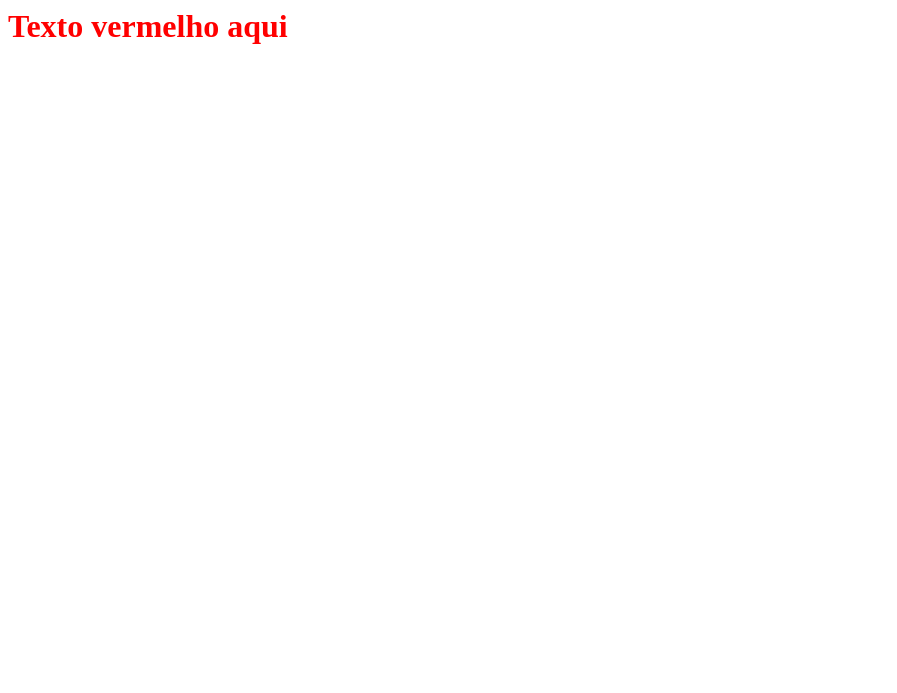
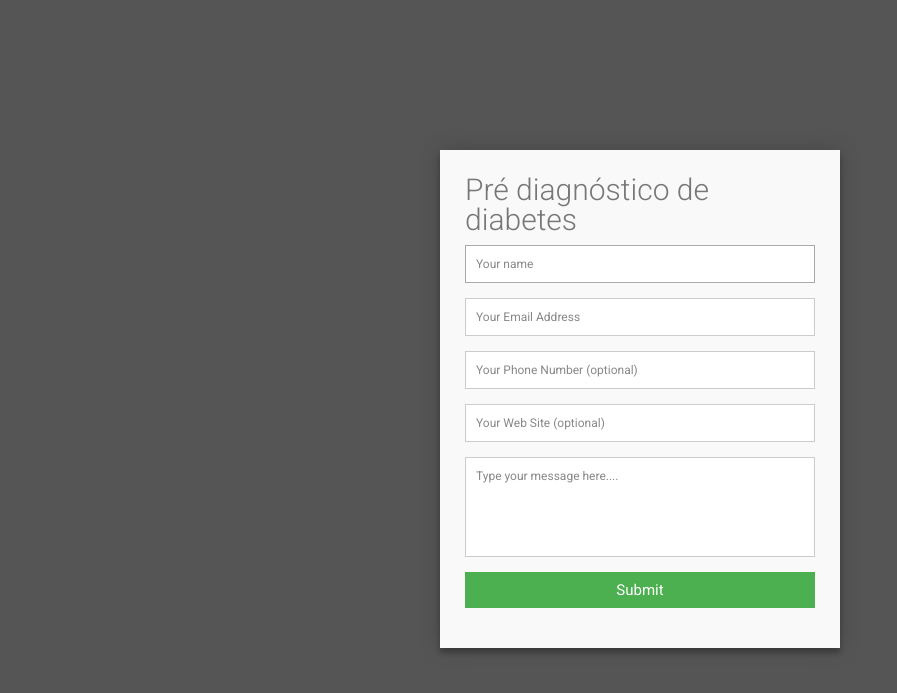
Before and after one commit to talysonleocadio/pyve_bayes, a Flask app: page / in a window 1280 px wide. Shown: the top 693 px of the page, without its empty margins (0-897 px from the left). Run offline with Flask 2, Linux system fonts and the light colour scheme.

Commit message:
Criação de form base para a aplicação

```diff
--- a/app/static/styles/indexpage.css
+++ b/app/static/styles/indexpage.css
@@ -1,3 +1,144 @@
-.red-text {
-  color: red;
+@import url(https://fonts.googleapis.com/css?family=Roboto:400,300,600,400italic);
+* {
+  margin: 0;
+  padding: 0;
+  box-sizing: border-box;
+  -webkit-box-sizing: border-box;
+  -moz-box-sizing: border-box;
+  -webkit-font-smoothing: antialiased;
+  -moz-font-smoothing: antialiased;
+  -o-font-smoothing: antialiased;
+  font-smoothing: antialiased;
+  text-rendering: optimizeLegibility;
 }
+
+body {
+  font-family: "Roboto", Helvetica, Arial, sans-serif;
+  font-weight: 100;
+  font-size: 12px;
+  line-height: 30px;
+  color: #777;
+  background: #555;
+}
+
+.container {
+  max-width: 400px;
+  width: 100%;
+  margin: 0 auto;
+  position: relative;
+}
+
+#contact input[type="text"],
+#contact input[type="email"],
+#contact input[type="tel"],
+#contact input[type="url"],
+#contact textarea,
+#contact button[type="submit"] {
+  font: 400 12px/16px "Roboto", Helvetica, Arial, sans-serif;
+}
+
+#contact {
+  background: #F9F9F9;
+  padding: 25px;
+  margin: 150px 0;
+  box-shadow: 0 0 20px 0 rgba(0, 0, 0, 0.2), 0 5px 5px 0 rgba(0, 0, 0, 0.24);
+}
+
+#contact h3 {
+  display: block;
+  font-size: 30px;
+  font-weight: 300;
+  margin-bottom: 10px;
+}
+
+#contact h4 {
+  margin: 5px 0 15px;
+  display: block;
+  font-size: 13px;
+  font-weight: 400;
+}
+
+fieldset {
+  border: medium none !important;
+  margin: 0 0 10px;
+  min-width: 100%;
+  padding: 0;
+  width: 100%;
+}
+
+#contact input[type="text"],
+#contact input[type="email"],
+#contact input[type="tel"],
+#contact input[type="url"],
+#contact textarea {
+  width: 100%;
+  border: 1px solid #ccc;
+  background: #FFF;
+  margin: 0 0 5px;
+  padding: 10px;
+}
+
+#contact input[type="text"]:hover,
+#contact input[type="email"]:hover,
+#contact input[type="tel"]:hover,
+#contact input[type="url"]:hover,
+#contact textarea:hover {
+  -webkit-transition: border-color 0.3s ease-in-out;
+  -moz-transition: border-color 0.3s ease-in-out;
+  transition: border-color 0.3s ease-in-out;
+  border: 1px solid #aaa;
+}
+
+#contact textarea {
+  height: 100px;
+  max-width: 100%;
+  resize: none;
+}
+
+#contact button[type="submit"] {
+  cursor: pointer;
+  width: 100%;
+  border: none;
+  background: #4CAF50;
+  color: #FFF;
+  margin: 0 0 5px;
+  padding: 10px;
+  font-size: 15px;
+}
+
+#contact button[type="submit"]:hover {
+  background: #43A047;
+  -webkit-transition: background 0.3s ease-in-out;
+  -moz-transition: background 0.3s ease-in-out;
+  transition: background-color 0.3s ease-in-out;
+}
+
+#contact button[type="submit"]:active {
+  box-shadow: inset 0 1px 3px rgba(0, 0, 0, 0.5);
+}
+
+.copyright {
+  text-align: center;
+}
+
+#contact input:focus,
+#contact textarea:focus {
+  outline: 0;
+  border: 1px solid #aaa;
+}
+
+::-webkit-input-placeholder {
+  color: #888;
+}
+
+:-moz-placeholder {
+  color: #888;
+}
+
+::-moz-placeholder {
+  color: #888;
+}
+
+:-ms-input-placeholder {
+  color: #888;
+}
--- a/app/templates/index.html
+++ b/app/templates/index.html
@@ -4,6 +4,28 @@
         <link rel= "stylesheet" type= "text/css" href= "{{ url_for('static',filename='styles/indexpage.css') }}">
     </head>
     <body>
-      <h1 class="red-text">Texto vermelho aqui</h1>
+      <div class="container">
+        <form id="contact" action="" method="post">
+          <h3>Pré diagnóstico de diabetes</h3>
+          <fieldset>
+            <input placeholder="Your name" type="text" tabindex="1" required autofocus>
+          </fieldset>
+          <fieldset>
+            <input placeholder="Your Email Address" type="email" tabindex="2" required>
+          </fieldset>
+          <fieldset>
+            <input placeholder="Your Phone Number (optional)" type="tel" tabindex="3" required>
+          </fieldset>
+          <fieldset>
+            <input placeholder="Your Web Site (optional)" type="url" tabindex="4" required>
+          </fieldset>
+          <fieldset>
+            <textarea placeholder="Type your message here...." tabindex="5" required></textarea>
+          </fieldset>
+          <fieldset>
+            <button name="submit" type="submit" id="contact-submit" data-submit="...Sending">Submit</button>
+          </fieldset>
+        </form>
+      </div>
     </body>
 </html>
```
